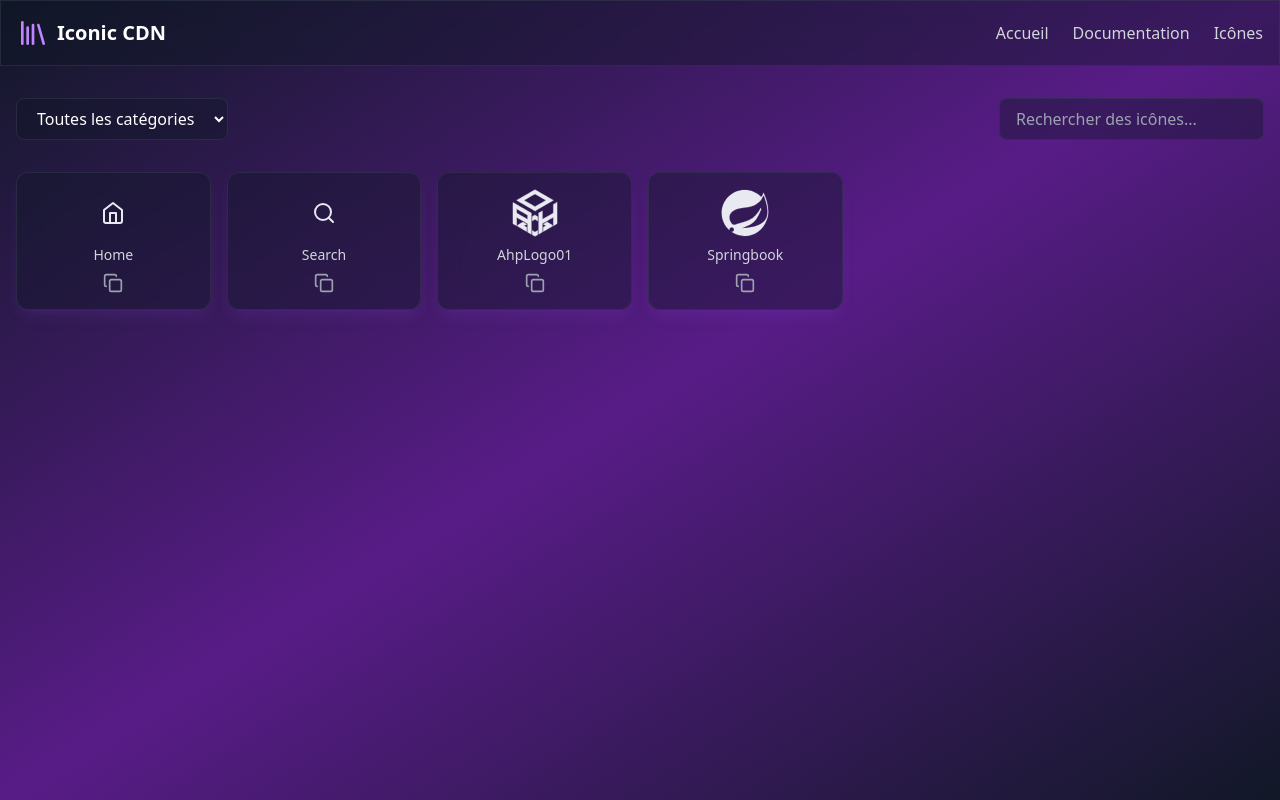
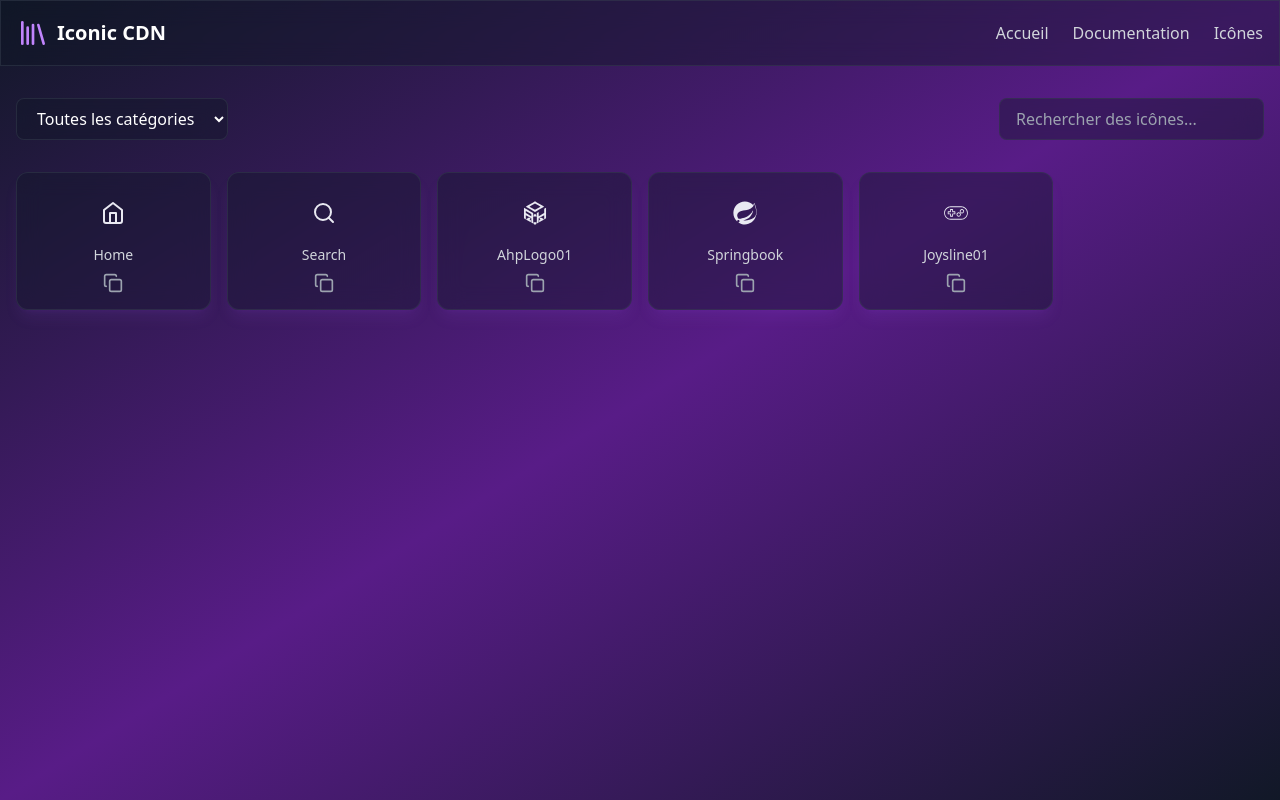
Before and after one commit to DjoAHP/CDN-Icons-2025_diy, a React (Vite) app: page /icons in a window 1280 px wide. Built offline with nearby package versions, Linux system fonts and the light colour scheme.

Commit message:
Update icons and styles

```diff
--- a/package.json
+++ b/package.json
@@ -1,5 +1,5 @@
 {
-  "name": "@iconic-cdn/core",
+  "name": "@jodevahp/icons-ahp-library",
   "version": "1.0.0",
   "type": "module",
   "private": false,
--- a/src/data/icons.ts
+++ b/src/data/icons.ts
@@ -33,13 +33,20 @@ export const icons: Icon[] = [
     name: 'AhpLogo01',
     tags: ['ahp', 'logo'],
     category: 'essential',
-    svg: `<svg xmlns="http://www.w3.org/2000/svg" viewBox="0 0 256 256" fill="#e9e9f2" stroke="#e9e9f2" stroke-width="2" stroke-linecap="round" stroke-linejoin="round"><path d="m128 229.8 14.5-8.4v22.7l-14.5 8.4-14.5-8.4v-22.7zm-44.5-42.2-15.6-9-1.2-.7-2.8-1.6-14.3 8.2-14.5 8.4v5.9l14.5 8.4 19.6 11.3 14.5 8.4v-22.7l-14.5-8.3zm30-40v22.6l14.5-8.4 14.5 8.4v-22.6l-14.5-8.4zm78.7 28.6-2.8 1.6-1.1.6-15.8 9.1 14.3 8.3-14.5 8.3v22.7l14.5-8.4 19.6-11.3 14.5-8.4v-5.9l-14.5-8.4-14.3-8.2Zm33.9-93.4v45.3l-19.6 11.3-19.6 11.3-19.4 11.2h-.2v-45.2L147.7 128v113.2l19.6-11.3v-45.3l19.6-11.3 19.6-11.3 19.6-11.3V196l19.6-11.3V71.5zm-137.3 34 19.6 11.3v113.2L88.8 230v-45.3l-19.6-11.3-19.6-11.3L30 150.8v45.3l-19.6-11.3V71.6L30 82.9l19.6 11.3 19.6 11.3zm0 45.1v-22.4l-19.6-11.3-19.6-11.3L30 105.6v22.6l19.6 11.3 19.6 11.3L88.6 162h.2zm39.2-45.1-19.6-11.3-19.6-11.3-19.6-11.3-19.6-11.3L30 60.3 49.6 49l19.6-11.3 19.6-11.3 19.6-11.3L128 3.8l19.6 11.3 19.6 11.3 19.6 11.3L206.4 49 226 60.3l-19.6 11.3-19.6 11.3-19.6 11.3-19.6 11.3zm-19.6-34L128 94.1l19.6-11.3 19.6-11.3 19.6-11.3-19.6-11.3-19.6-11.3L128 26.3l-19.6 11.3-19.6 11.3-19.6 11.3 19.6 11.3z"/></svg>`
+    svg: `<svg xmlns="http://www.w3.org/2000/svg" width="24" height="24" viewBox="0 0 256 256" fill="#e9e9f2"><path d="m128 229.8 14.5-8.4v22.7l-14.5 8.4-14.5-8.4v-22.7zm-44.5-42.2-15.6-9-1.2-.7-2.8-1.6-14.3 8.2-14.5 8.4v5.9l14.5 8.4 19.6 11.3 14.5 8.4v-22.7l-14.5-8.3zm30-40v22.6l14.5-8.4 14.5 8.4v-22.6l-14.5-8.4zm78.7 28.6-2.8 1.6-1.1.6-15.8 9.1 14.3 8.3-14.5 8.3v22.7l14.5-8.4 19.6-11.3 14.5-8.4v-5.9l-14.5-8.4-14.3-8.2Zm33.9-93.4v45.3l-19.6 11.3-19.6 11.3-19.4 11.2h-.2v-45.2L147.7 128v113.2l19.6-11.3v-45.3l19.6-11.3 19.6-11.3 19.6-11.3V196l19.6-11.3V71.5zm-137.3 34 19.6 11.3v113.2L88.8 230v-45.3l-19.6-11.3-19.6-11.3L30 150.8v45.3l-19.6-11.3V71.6L30 82.9l19.6 11.3 19.6 11.3zm0 45.1v-22.4l-19.6-11.3-19.6-11.3L30 105.6v22.6l19.6 11.3 19.6 11.3L88.6 162h.2zm39.2-45.1-19.6-11.3-19.6-11.3-19.6-11.3-19.6-11.3L30 60.3 49.6 49l19.6-11.3 19.6-11.3 19.6-11.3L128 3.8l19.6 11.3 19.6 11.3 19.6 11.3L206.4 49 226 60.3l-19.6 11.3-19.6 11.3-19.6 11.3-19.6 11.3zm-19.6-34L128 94.1l19.6-11.3 19.6-11.3 19.6-11.3-19.6-11.3-19.6-11.3L128 26.3l-19.6 11.3-19.6 11.3-19.6 11.3 19.6 11.3z"/></svg>`
   },
   {
     id: 'springbook',
     name: 'Springbook',
     tags: ['springbook'],
     category: 'essential',
-    svg: `<svg xmlns="http://www.w3.org/2000/svg" viewBox="0 0 256 256" fill="#e9e9f2" stroke="#e9e9f2"><path d="M227.63 20.91c-.41-.9-.95-1.08-1.33 0-2.88 8.07-6.87 15.4-11.62 22.11-22.29-23.13-53.55-37.56-88.21-37.56C58.79 5.46 3.93 60.32 3.93 128c0 36.5 15.98 69.26 41.3 91.7-.33-1.12-.56-2.28-.56-3.5 0-6.87 5.57-12.44 12.44-12.44s12.44 5.57 12.44 12.44-5.57 12.44-12.44 12.44c-.2 0-.39-.05-.6-.06 19.84 13.82 43.94 21.95 69.95 21.95 54.29 0 100.3-35.31 116.39-84.21 20.7-42.28 2.49-107.18-15.23-145.42Zm-.5 13.42c.25.38.57.79 1.07 1.27 3.33 3.2 5.16 13.27 6.58 17.49 11.4 33.89 23.46 82.33.75 112.81-18.91 25.39-53.6 35.89-83.65 39.61-12.01 1.49-27.64 3.52-42.37 3.29 19.25-6.15 38.44-13.61 54.92-24.25 24.33-15.73 37.91-47.57 49.04-73.45 1-1.98.05-10.32-.96-10.6-.13-.09-.26-.03-.37.25-14.04 27.79-35.83 52.88-64.4 65.96-16.61 7.6-34.59 12.52-52.28 16.87-7.59 1.86-23.08 8.62-30.7 6.59-7.3-1.95-13.94-13.47-16.58-20.43-13.42-35.29 14.96-55.46 41.46-63.78 25.23-7.92 53.27-5.28 77.75-14.96 14.99-5.93 29.93-16.4 41.51-27.44 8.68-8.27 9.56-18.5 16.72-26.86.84-.98 1.24-1.72 1.5-2.35Z"/></svg>`
+    svg: `<svg xmlns="http://www.w3.org/2000/svg"width="24" height="24" viewBox="0 0 256 256" fill="#e9e9f2"><path d="M227.63 20.91c-.41-.9-.95-1.08-1.33 0-2.88 8.07-6.87 15.4-11.62 22.11-22.29-23.13-53.55-37.56-88.21-37.56C58.79 5.46 3.93 60.32 3.93 128c0 36.5 15.98 69.26 41.3 91.7-.33-1.12-.56-2.28-.56-3.5 0-6.87 5.57-12.44 12.44-12.44s12.44 5.57 12.44 12.44-5.57 12.44-12.44 12.44c-.2 0-.39-.05-.6-.06 19.84 13.82 43.94 21.95 69.95 21.95 54.29 0 100.3-35.31 116.39-84.21 20.7-42.28 2.49-107.18-15.23-145.42Zm-.5 13.42c.25.38.57.79 1.07 1.27 3.33 3.2 5.16 13.27 6.58 17.49 11.4 33.89 23.46 82.33.75 112.81-18.91 25.39-53.6 35.89-83.65 39.61-12.01 1.49-27.64 3.52-42.37 3.29 19.25-6.15 38.44-13.61 54.92-24.25 24.33-15.73 37.91-47.57 49.04-73.45 1-1.98.05-10.32-.96-10.6-.13-.09-.26-.03-.37.25-14.04 27.79-35.83 52.88-64.4 65.96-16.61 7.6-34.59 12.52-52.28 16.87-7.59 1.86-23.08 8.62-30.7 6.59-7.3-1.95-13.94-13.47-16.58-20.43-13.42-35.29 14.96-55.46 41.46-63.78 25.23-7.92 53.27-5.28 77.75-14.96 14.99-5.93 29.93-16.4 41.51-27.44 8.68-8.27 9.56-18.5 16.72-26.86.84-.98 1.24-1.72 1.5-2.35Z"/></svg>`
+  },
+  {
+    id: 'joysline01',
+    name: 'Joysline01',
+    tags: ['joysline01'],
+    category: 'essential',
+    svg: `<svg xmlns="http://www.w3.org/2000/svg"width="24" height="24" viewBox="0 0 256 256" fill="#e9e9f2"><path d="M183.11 199.49H72.9c-39.43 0-71.5-32.07-71.5-71.49s32.07-71.49 71.49-71.49H183.1c39.42 0 71.49 32.07 71.49 71.49s-32.07 71.49-71.49 71.49ZM72.89 65.51C38.43 65.51 10.4 93.54 10.4 128s28.03 62.49 62.49 62.49H183.1c34.46 0 62.49-28.03 62.49-62.49s-28.03-62.49-62.49-62.49zm18.72 101.72H69.36c-2.66 0-4.82-2.16-4.82-4.82v-19.9h-19.9c-2.66 0-4.82-2.16-4.82-4.82v-22.25c0-2.66 2.16-4.82 4.82-4.82h19.9v-19.9c0-2.66 2.16-4.82 4.82-4.82h22.25c2.66 0 4.82 2.16 4.82 4.82v19.9h19.9c2.66 0 4.82 2.16 4.82 4.82v22.25c0 2.66-2.16 4.82-4.82 4.82h-19.9v19.9c0 2.66-2.16 4.82-4.82 4.82m-18.08-9h13.89v-19.9c0-2.66 2.16-4.82 4.82-4.82h19.9v-13.89h-19.9c-2.66 0-4.82-2.16-4.82-4.82V94.9H73.53v19.9c0 2.66-2.16 4.82-4.82 4.82h-19.9v13.89h19.9c2.66 0 4.82 2.16 4.82 4.82zm83.33 9c-12.87 0-23.34-10.47-23.34-23.34s10.47-23.34 23.34-23.34 23.34 10.47 23.34 23.34-10.47 23.34-23.34 23.34m0-37.68c-7.91 0-14.34 6.43-14.34 14.34s6.43 14.34 14.34 14.34 14.34-6.43 14.34-14.34-6.43-14.34-14.34-14.34m34.64 3.04c-12.87 0-23.34-10.47-23.34-23.34s10.47-23.34 23.34-23.34 23.34 10.47 23.34 23.34-10.47 23.34-23.34 23.34m0-37.68c-7.91 0-14.34 6.43-14.34 14.34s6.43 14.34 14.34 14.34 14.34-6.43 14.34-14.34-6.43-14.34-14.34-14.34"/></svg>`
   }
 ];
--- a/src/lib/index.ts
+++ b/src/lib/index.ts
@@ -2,7 +2,7 @@ import { icons } from '../data/icons';
 
 class IconElement extends HTMLElement {
   static get observedAttributes() {
-    return ['name', 'size', 'color'];
+    return ['name'];
   }
 
   constructor() {
@@ -20,8 +20,6 @@ class IconElement extends HTMLElement {
 
   render() {
     const name = this.getAttribute('name');
-    const size = this.getAttribute('size') || '24';
-    const color = this.getAttribute('color') || '#e9e9f2';
 
     const icon = icons.find(i => i.id === name);
     if (!icon) {
@@ -29,22 +27,24 @@ class IconElement extends HTMLElement {
       return;
     }
 
-    let svg = icon.svg
-      .replace('width="24"', `width="${size}"`)
-      .replace('height="24"', `height="${size}"`);
+    const template = document.createElement('template');
+    template.innerHTML = `
+      <style>
+        :host {
+          --icon-color: #e9e9f2; /* Default color */
+          --icon-size: 24px; /* Default size */
+          display: inline-block; /* Ensure the element takes up space */
+        }
 
-    if (svg.includes('stroke=')) {
-      svg = svg.replace(/stroke="[^"]*"/g, `stroke="${color}"`);
-    }
-
-    if (svg.includes('fill=')) {
-      svg = svg.replace(/fill="[^"]*"/g, `fill="${color}"`);
-    } else {
-      svg = svg.replace('<svg ', `<svg fill="${color}" `);
-    }
-
-    const template = document.createElement('template');
-    template.innerHTML = svg;
+        svg {
+          width: var(--icon-size);
+          height: var(--icon-size);
+          stroke: var(--icon-color);
+          fill: var(--icon-color); /* Add fill for filled icons */
+        }
+      </style>
+      ${icon.svg}
+    `;
 
     if (this.shadowRoot) {
       this.shadowRoot.innerHTML = '';
```
